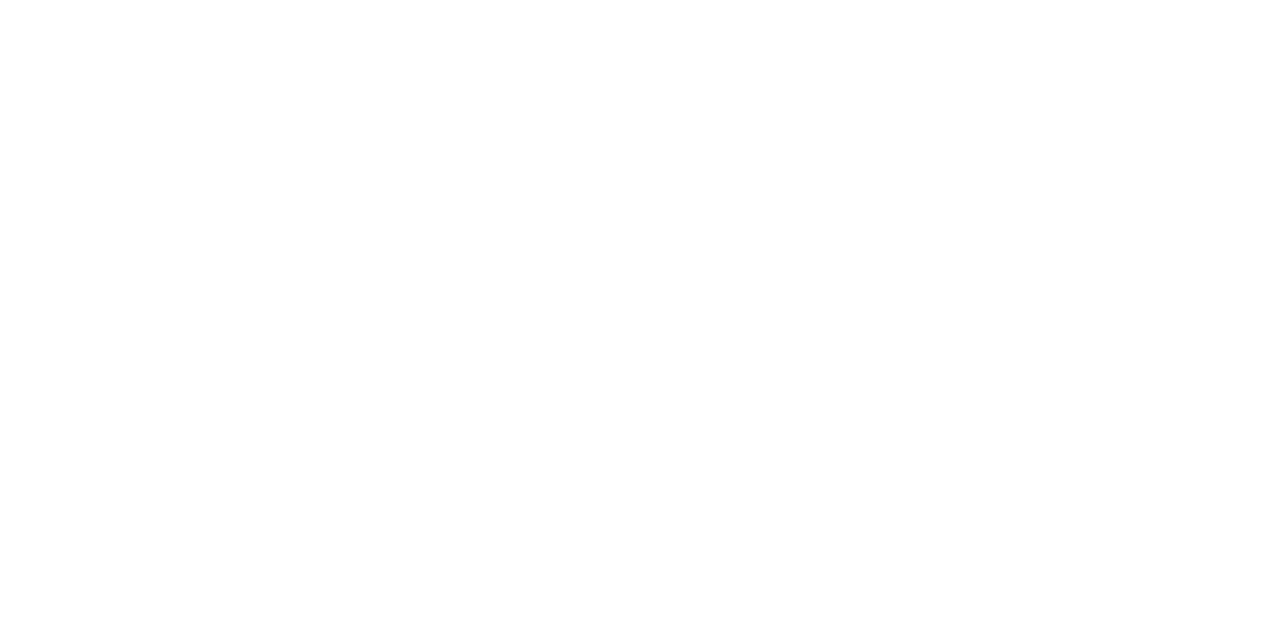
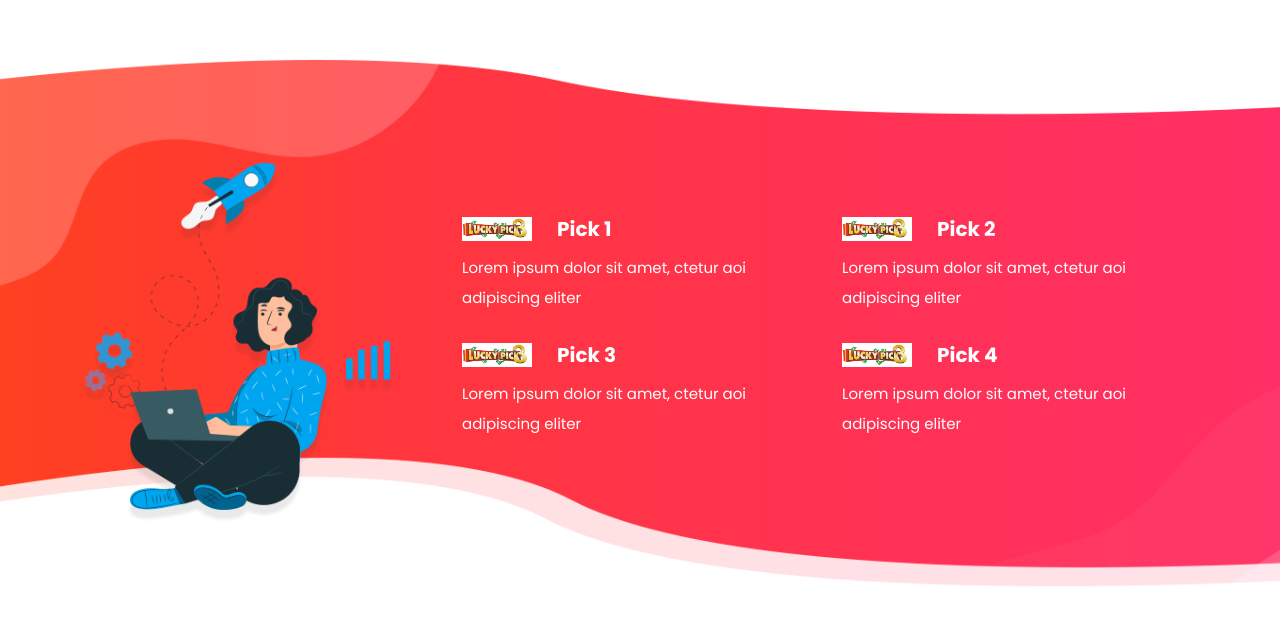
Before and after one commit to olashina201/Lucky-Pick, a React (Create React App) app: page / in a window 1280 px wide. Shown: the part 800-1424 px from the top of the page. Before the commit the page ends 800 px from the top, so only its background shows below. Built offline with nearby package versions, Linux system fonts and the light colour scheme.

Commit message:
add about component

```diff
--- a/src/App.js
+++ b/src/App.js
@@ -1,6 +1,7 @@
 import React from 'react'
 import NavBar from './components/NavBar';
 import Banner from './components/Banner';
+import About from './components/About';
 
 
 function App() {
@@ -8,6 +9,7 @@
     <>
       <NavBar />
       <Banner />
+      <About />
     </>
   );
 }
--- /dev/null
+++ b/src/components/About.js
@@ -0,0 +1,71 @@
+import React from 'react'
+import bitmap from '../assets/images/lucky pick bitmap.jpg'
+import leftImage from '../assets/images/about-left-image.png'
+
+function About() {
+    return (
+        <div id="about" class="about-us section">
+            <div class="container">
+                <div class="row">
+                    <div class="col-lg-4">
+                        <div class="left-image wow fadeIn" data-wow-duration="1s" data-wow-delay="0.2s">
+                            <img src={leftImage} alt="person graphic" />
+                        </div>
+                    </div>
+                    <div class="col-lg-8 align-self-center">
+                        <div class="services">
+                            <div class="row">
+                                <div class="col-lg-6">
+                                    <div class="item wow fadeIn" data-wow-duration="1s" data-wow-delay="0.5s">
+                                    <div class="icon">
+                                        <img src={bitmap} alt="reporting" />
+                                    </div>
+                                    <div class="right-text">
+                                        <h4>Pick 1</h4>
+                                        <p>Lorem ipsum dolor sit amet, ctetur aoi adipiscing eliter</p>
+                                    </div>
+                                    </div>
+                                </div>
+                            <div class="col-lg-6">
+                                <div class="item wow fadeIn" data-wow-duration="1s" data-wow-delay="0.7s">
+                                    <div class="icon">
+                                        <img src={bitmap} alt="" />
+                                    </div>
+                                    <div class="right-text">
+                                        <h4>Pick 2</h4>
+                                        <p>Lorem ipsum dolor sit amet, ctetur aoi adipiscing eliter</p>
+                                    </div>
+                                </div>
+                            </div>
+                            <div class="col-lg-6">
+                                <div class="item wow fadeIn" data-wow-duration="1s" data-wow-delay="0.9s">
+                                    <div class="icon">
+                                        <img src={bitmap} alt="" />
+                                    </div>
+                                    <div class="right-text">
+                                        <h4>Pick 3</h4>
+                                        <p>Lorem ipsum dolor sit amet, ctetur aoi adipiscing eliter</p>
+                                    </div>
+                                </div>
+                            </div>
+                            <div class="col-lg-6">
+                                <div class="item wow fadeIn" data-wow-duration="1s" data-wow-delay="1.1s">
+                                    <div class="icon">
+                                        <img src={bitmap} alt="" />
+                                    </div>
+                                    <div class="right-text">
+                                        <h4>Pick 4</h4>
+                                        <p>Lorem ipsum dolor sit amet, ctetur aoi adipiscing eliter</p>
+                                    </div>
+                                </div>
+                            </div>
+                            </div>
+                        </div>
+                    </div>
+                </div>
+            </div>
+        </div>
+    )
+}
+
+export default About
```
